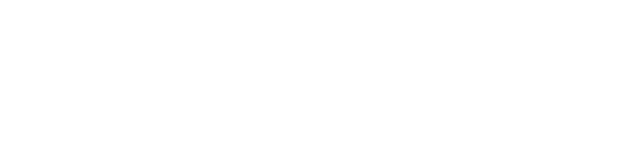
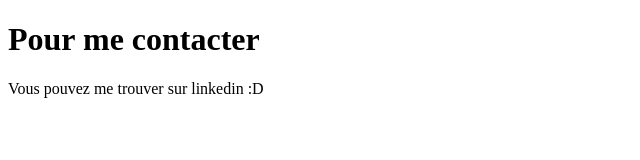
Before and after one commit to roxanne7777/projet1-edw, a plain HTML site: page contact.html in a window 1280 px wide. Shown: the whole page, without its empty margins (0-640 px from the left). Drawn offline with Linux system fonts and the light colour scheme.

Commit message:
ajout de texte dans contact

```diff
--- a/contact.html
+++ b/contact.html
@@ -6,6 +6,7 @@
     <title>Document</title>
 </head>
 <body>
-
+    <h1>Pour me contacter</h1>
+    <p>Vous pouvez me trouver sur linkedin :D</p>
 </body>
 </html>
```
